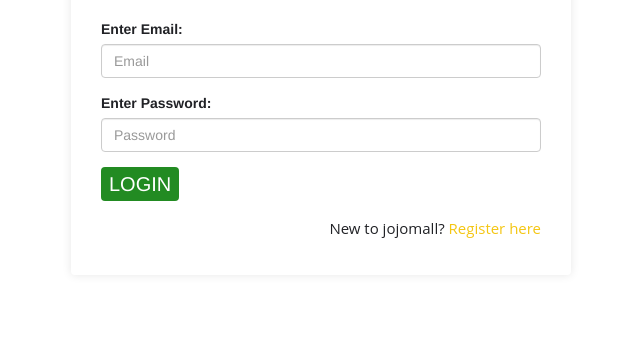
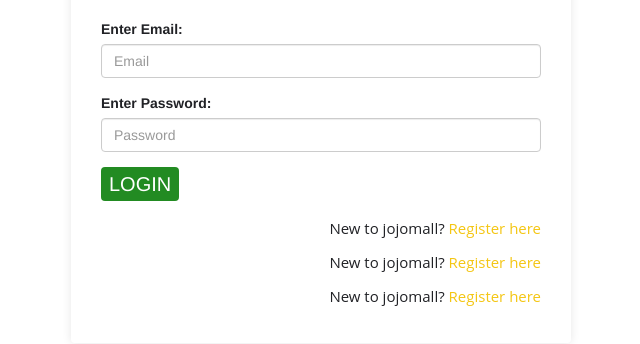
Before and after one commit to joeljojo/Jewelery, a plain HTML site: page login.html in a window 1280 px wide. Shown: the part 76-420 px from the top of the page, without its empty margins (319-959 px from the left). Drawn offline with Linux system fonts and the light colour scheme.

```diff
--- a/login.html
+++ b/login.html
@@ -47,6 +47,12 @@
             <div class="login-reg">
                 <p>New to jojomall?<a href="register.html"> Register here</a></p>
             </div>
+            <div class="login-reg">
+                <p>New to jojomall?<a href="register.html"> Register here</a></p>
+            </div>
+            <div class="login-reg">
+                <p>New to jojomall?<a href="register.html"> Register here</a></p>
+            </div>
 
 
         </form>
```
